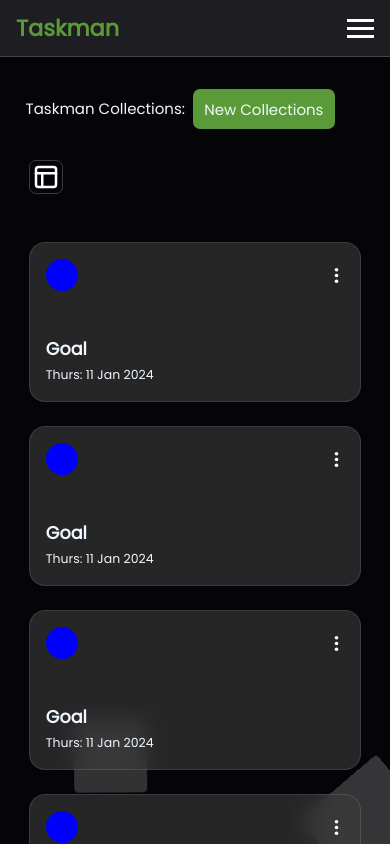
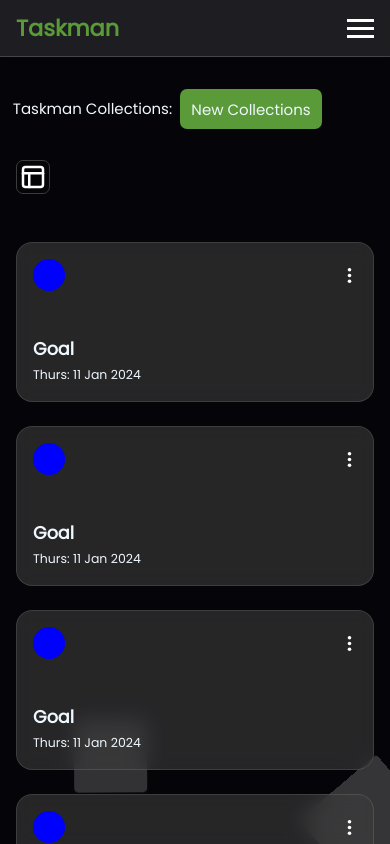
Before and after one commit to victorchiaka/taskman, a React (Vite) app: page /dashboard in a window 390 px wide. Built offline with nearby package versions, Linux system fonts and the light colour scheme.

Commit message:
fix: fixed issue with responsive sidebar

```diff
--- a/src/components/Sidebar/Sidebar.module.css
+++ b/src/components/Sidebar/Sidebar.module.css
@@ -44,7 +44,7 @@
   cursor: default;
 }
 
-@media (max-width: 653px) {
+@media (max-width: 634px) {
   .sideBar {
     display: none;
   }
--- a/src/pages/Pages.module.css
+++ b/src/pages/Pages.module.css
@@ -47,9 +47,10 @@
   display: none;
 }
 
-@media (max-width: 651px) {
-  .mobileSideBarContainer {
-    display: block;
+@media (max-width: 659px) {
+  .dashboardMain {
+    padding-left: 0;
+    padding-right: 0;
   }
 }
 
@@ -71,7 +72,7 @@
   }
 }
 
-@media (max-width: 651px) {
+@media (max-width: 634px) {
   .sideBarTriggerContainer {
     display: flex;
     margin-top: 2.5rem;
```
